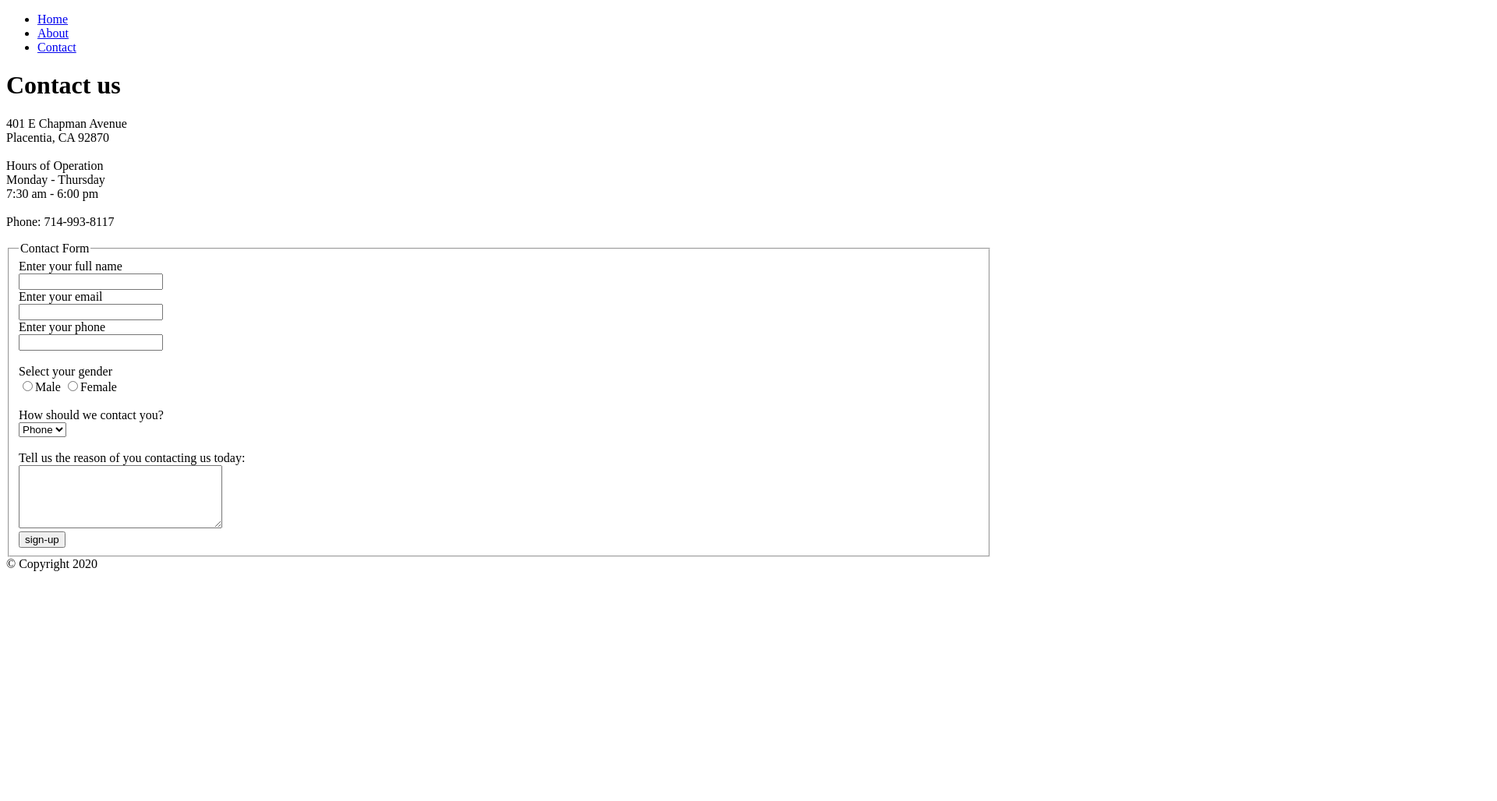
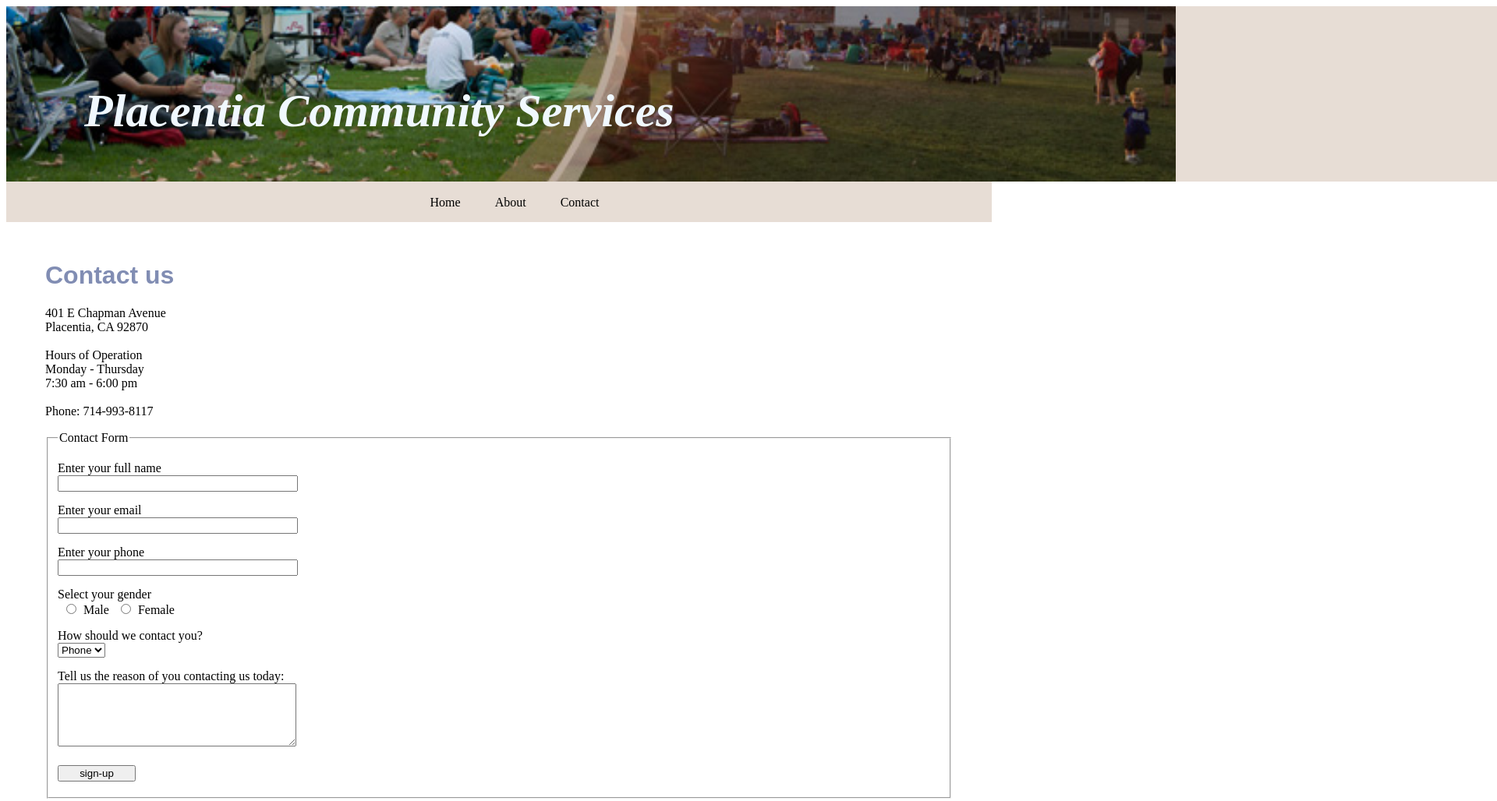
Before and after one commit to harperers/m1-assignment, a plain HTML site: page page3.html in a window 1280 px wide. Shown: the top 1028 px of the page at 78% size, 1920 px wide, since content can reach past the window. Before the commit the page ends 800 px from the top, so only its background shows below. Drawn offline with Linux system fonts and the light colour scheme.

Commit message:
CSS Commit

```diff
--- a/page3.html
+++ b/page3.html
@@ -2,10 +2,13 @@
 
 <head>
     <title>Contact Page</title>
+    <link rel="stylesheet" href="style.css">
 </head>
 
 
 <div id="container">
+
+<header>Placentia Community Services</header>
 
 <nav>
     <ul>
@@ -30,22 +33,22 @@
     <form action="/signup" method="post">
         <fieldset>
             <legend>Contact Form</legend>
-            <label>Enter your full name</label><br>
-            <input type="text" name="name"><br>
-            <label>Enter your email</label><br>
-            <input type="email" name="email"><br>
-            <label>Enter your phone</label><br>
-            <input type="text" name="phone"><br>
-            <br><label>Select your gender</label><br>
+            <label>Enter your full name</label>
+            <input type="text" name="name">
+            <label>Enter your email</label>
+            <input type="email" name="email">
+            <label>Enter your phone</label>
+            <input type="text" name="phone">
+            <label>Select your gender</label>
             <input type="radio" name="gender" value="male"/>Male
-            <input type="radio" name="gender" value="female"/>Female<br/>
-            <br><label>How should we contact you?</label><br>
+            <input type="radio" name="gender" value="female"/>Female
+            <label>How should we contact you?</label>
             <select>
                 <options>Email</options>
                 <option>Phone</option>
-            </select><br>
-            <br>Tell us the reason of you contacting us today:<br>
-            <textarea rows="5" cols="30"></textarea><br>
+            </select>
+            <label>Tell us the reason of you contacting us today:</label>
+            <textarea rows="5" cols="30"></textarea>
             <input type="submit" value="sign-up">
         </fieldset>
     </form>
--- /dev/null
+++ b/style.css
@@ -0,0 +1,94 @@
+header {
+    background: url(images/services.jpg) 0 -200px no-repeat;
+    background-size: 1500px;
+    height: 125px;
+    width:3000px;
+    padding-top: 100px;
+    padding-left: 100px;
+    font-weight: bolder;
+    font-family: 'Times New Roman', Times, serif;
+    font-style: italic;
+    font-size:60px;
+    color:aliceblue;
+    background-color:#e7ddd5;
+}
+li {
+    list-style-type: none;
+    display: inline;
+    padding: 0 20px;
+}
+li a {
+    text-decoration: none;
+}
+li a:link {
+    color: #000;
+}
+li a:visited {
+    color:#818db3;
+}
+li a:hover {
+    color:#5f6886;
+}
+li a:active {
+    color:#b63f29;
+}
+nav {
+    background-color:#e7ddd5;
+    height: 50px;
+    text-align: center;
+    padding-top: 2px;
+}
+main {
+    margin: 50px;
+}
+main h1 {
+    color:rgb(129, 141, 179);
+    font-family: arial;
+}
+main h3 {
+    color:#753a30;
+    font-family: arial;
+}
+table{
+    margin-top: 35px;
+}
+table, caption, th, td {
+    border: 1px solid #000;
+}
+th, td{
+    width: 150px;
+    height: 35px;
+    text-align:center;
+}
+caption {
+    text-transform: uppercase;
+    font-weight: 600;
+    height: 40px;
+    padding-top: 15px;
+    color: #753a30;
+}
+label {
+    display: block;
+    margin: 15px 0 0 0;
+}
+input {
+    width: 300px;
+}
+input[type="radio"] {
+    width: 25px;
+}
+textarea {
+    width: 300px;
+}
+input[type="submit"] {
+    display: block;
+    margin: 20px 0 10px 0;
+    width: 100px;
+}
+footer {
+    height: 40px;
+    background-color:#e7ddd5;
+    text-align: center;
+    padding-top: 20px;
+    color:#818db3;
+}
```
Also changed, not shown: index.html (+3 -2 lines), page2.html (+5 -2 lines).
